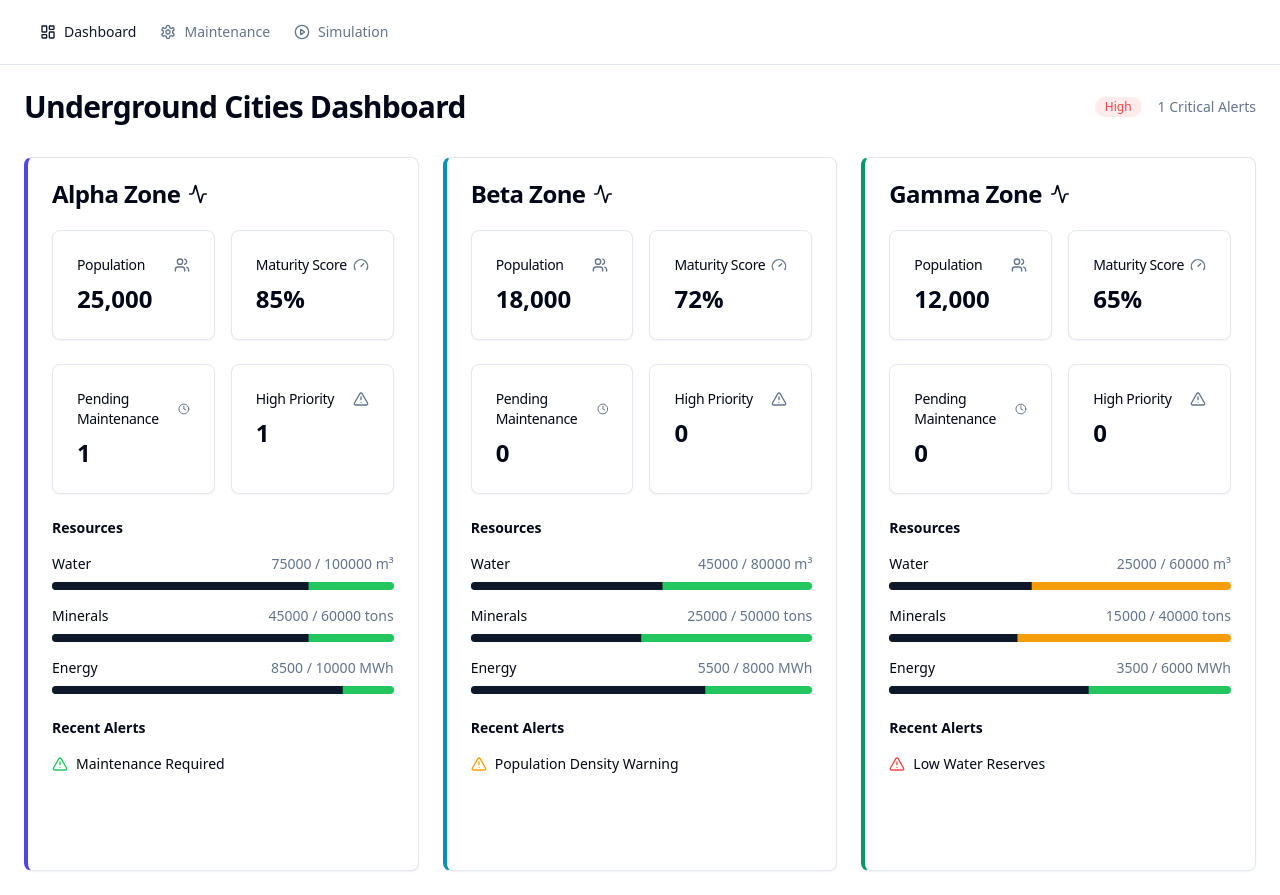
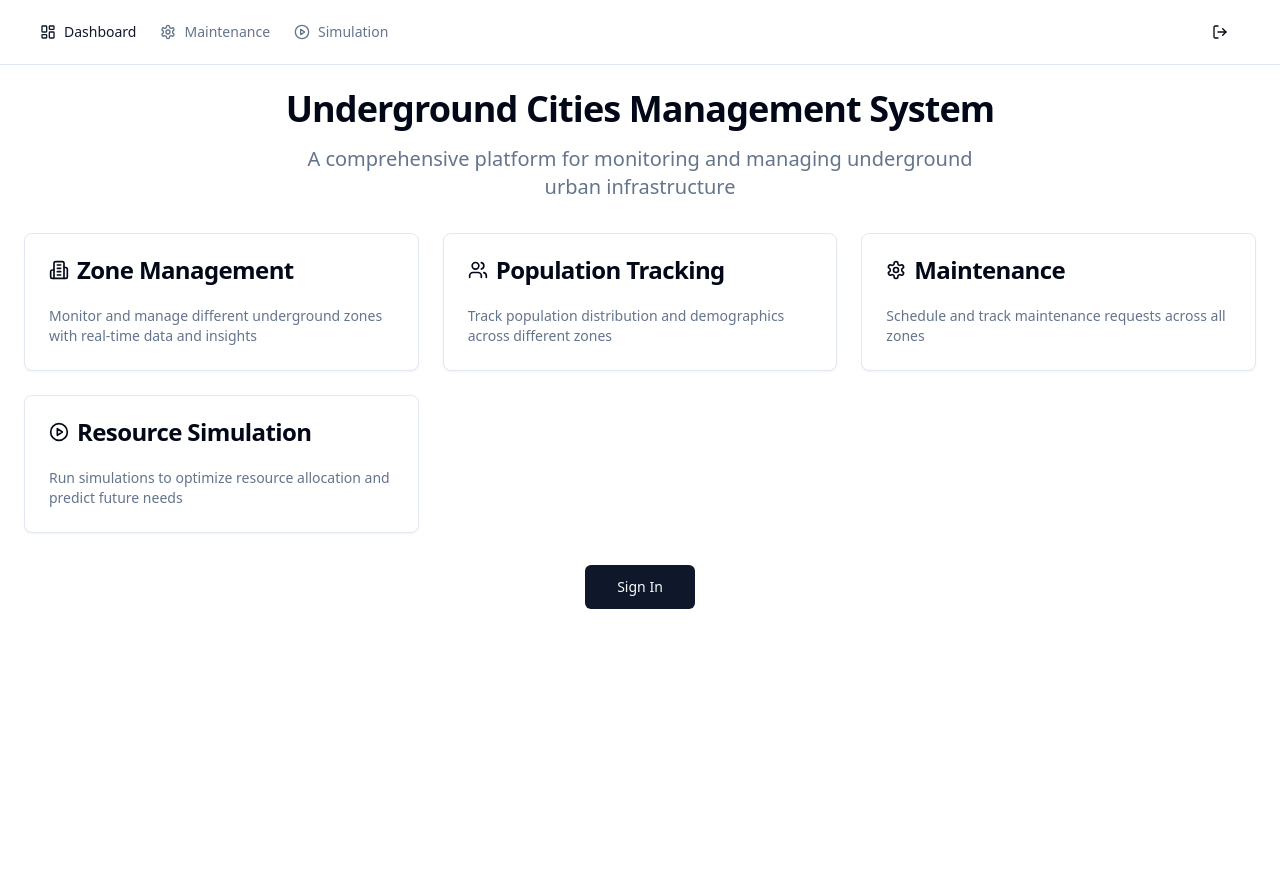
Before and after one commit to kadina21/ucms-polyhacks2025, a React (Vite) app: page / in a window 1280 px wide. After the commit the page ends 800 px from the top, so only its background shows below. Built offline with nearby package versions, Linux system fonts and the light colour scheme.

Commit message:
Add home page and sign-in
This commit adds a home page for project presentation and a (fake) sign-in page.  The home page will be accessible upon clicking "Sign in".

```diff
--- a/src/App.tsx
+++ b/src/App.tsx
@@ -5,6 +5,10 @@ import { TooltipProvider } from "@/components/ui/tooltip";
 import { QueryClient, QueryClientProvider } from "@tanstack/react-query";
 import { BrowserRouter, Routes, Route } from "react-router-dom";
 import { MainNav } from "@/components/MainNav";
+import { AuthProvider } from "@/contexts/AuthContext";
+import ProtectedRoute from "@/components/ProtectedRoute";
+import Home from "./pages/Home";
+import Auth from "./pages/Auth";
 import Index from "./pages/Index";
 import ZoneDetail from "./pages/ZoneDetail";
 import PopulationDetail from "./pages/PopulationDetail";
@@ -17,6 +21,7 @@ const queryClient = new QueryClient();
 const App = () => (
   <QueryClientProvider client={queryClient}>
     <TooltipProvider>
+      <AuthProvider>
         <Toaster />
         <Sonner />
         <BrowserRouter>
@@ -28,16 +33,39 @@ const App = () => (
             </header>
             <main className="flex-1">
               <Routes>
-              <Route path="/" element={<Index />} />
-              <Route path="/zone/:id" element={<ZoneDetail />} />
-              <Route path="/zone/:id/population" element={<PopulationDetail />} />
-              <Route path="/maintenance" element={<MaintenanceView />} />
-              <Route path="/simulation" element={<SimulationView />} />
+                <Route path="/" element={<Home />} />
+                <Route path="/auth" element={<Auth />} />
+                <Route path="/dashboard" element={
+                  <ProtectedRoute>
+                    <Index />
+                  </ProtectedRoute>
+                } />
+                <Route path="/zone/:id" element={
+                  <ProtectedRoute>
+                    <ZoneDetail />
+                  </ProtectedRoute>
+                } />
+                <Route path="/zone/:id/population" element={
+                  <ProtectedRoute>
+                    <PopulationDetail />
+                  </ProtectedRoute>
+                } />
+                <Route path="/maintenance" element={
+                  <ProtectedRoute>
+                    <MaintenanceView />
+                  </ProtectedRoute>
+                } />
+                <Route path="/simulation" element={
+                  <ProtectedRoute>
+                    <SimulationView />
+                  </ProtectedRoute>
+                } />
                 <Route path="*" element={<NotFound />} />
               </Routes>
             </main>
           </div>
         </BrowserRouter>
+      </AuthProvider>
     </TooltipProvider>
   </QueryClientProvider>
 );
--- a/src/components/MainNav.tsx
+++ b/src/components/MainNav.tsx
@@ -1,10 +1,23 @@
 
 import { Link, useLocation } from "react-router-dom";
-import { LayoutDashboard, Settings, PlayCircle } from "lucide-react";
+import { LayoutDashboard, Settings, PlayCircle, LogOut } from "lucide-react";
 import { cn } from "@/lib/utils";
+import { useAuth } from "@/contexts/AuthContext";
+import { Button } from "@/components/ui/button";
+import { useToast } from "@/hooks/use-toast";
 
 export function MainNav() {
   const location = useLocation();
+  const { logout } = useAuth();
+  const { toast } = useToast();
+
+  const handleLogout = () => {
+    logout();
+    toast({
+      title: "Signed out",
+      description: "You have been successfully signed out.",
+    });
+  };
 
   const routes = [
     {
@@ -28,7 +41,8 @@ export function MainNav() {
   ];
 
   return (
-    <nav className="flex items-center space-x-4 lg:space-x-6 mx-6">
+    <div className="flex items-center justify-between w-full px-6">
+      <nav className="flex items-center space-x-4 lg:space-x-6">
         {routes.map((route) => (
           <Link
             key={route.href}
@@ -45,5 +59,9 @@ export function MainNav() {
           </Link>
         ))}
       </nav>
+      <Button variant="ghost" size="icon" onClick={handleLogout}>
+        <LogOut className="h-4 w-4" />
+      </Button>
+    </div>
   );
 }
--- /dev/null
+++ b/src/components/ProtectedRoute.tsx
@@ -0,0 +1,15 @@
+
+import { Navigate } from "react-router-dom";
+import { useAuth } from "@/contexts/AuthContext";
+
+const ProtectedRoute = ({ children }: { children: React.ReactNode }) => {
+  const { isAuthenticated } = useAuth();
+
+  if (!isAuthenticated) {
+    return <Navigate to="/auth" replace />;
+  }
+
+  return <>{children}</>;
+};
+
+export default ProtectedRoute;
--- /dev/null
+++ b/src/contexts/AuthContext.tsx
@@ -0,0 +1,37 @@
+
+import React, { createContext, useContext, useState } from "react";
+
+interface AuthContextType {
+  isAuthenticated: boolean;
+  login: (email: string, password: string) => void;
+  logout: () => void;
+}
+
+const AuthContext = createContext<AuthContextType | null>(null);
+
+export const AuthProvider = ({ children }: { children: React.ReactNode }) => {
+  const [isAuthenticated, setIsAuthenticated] = useState(false);
+
+  const login = (email: string, password: string) => {
+    // Fake authentication - accept any credentials
+    setIsAuthenticated(true);
+  };
+
+  const logout = () => {
+    setIsAuthenticated(false);
+  };
+
+  return (
+    <AuthContext.Provider value={{ isAuthenticated, login, logout }}>
+      {children}
+    </AuthContext.Provider>
+  );
+};
+
+export const useAuth = () => {
+  const context = useContext(AuthContext);
+  if (!context) {
+    throw new Error("useAuth must be used within an AuthProvider");
+  }
+  return context;
+};
--- a/src/integrations/supabase/types.ts
+++ b/src/integrations/supabase/types.ts
@@ -372,6 +372,27 @@ export type Database = {
           },
         ]
       }
+      profiles: {
+        Row: {
+          created_at: string
+          email: string
+          id: string
+          updated_at: string
+        }
+        Insert: {
+          created_at?: string
+          email: string
+          id: string
+          updated_at?: string
+        }
+        Update: {
+          created_at?: string
+          email?: string
+          id?: string
+          updated_at?: string
+        }
+        Relationships: []
+      }
       resources: {
         Row: {
           capacity: number
--- /dev/null
+++ b/src/pages/Auth.tsx
@@ -0,0 +1,72 @@
+
+import { useState } from "react";
+import { useNavigate } from "react-router-dom";
+import { useAuth } from "@/contexts/AuthContext";
+import { Button } from "@/components/ui/button";
+import { Input } from "@/components/ui/input";
+import { Card, CardContent, CardDescription, CardHeader, CardTitle } from "@/components/ui/card";
+import { useToast } from "@/hooks/use-toast";
+
+const Auth = () => {
+  const [email, setEmail] = useState("");
+  const [password, setPassword] = useState("");
+  const { login } = useAuth();
+  const navigate = useNavigate();
+  const { toast } = useToast();
+
+  const handleSubmit = (e: React.FormEvent) => {
+    e.preventDefault();
+    login(email, password);
+    toast({
+      title: "Welcome back!",
+      description: "You have successfully signed in.",
+    });
+    navigate("/");
+  };
+
+  return (
+    <div className="container mx-auto flex items-center justify-center min-h-[80vh]">
+      <Card className="w-full max-w-md">
+        <CardHeader>
+          <CardTitle>Sign In</CardTitle>
+          <CardDescription>
+            Enter any email and password to access the dashboard
+          </CardDescription>
+        </CardHeader>
+        <CardContent>
+          <form onSubmit={handleSubmit} className="space-y-4">
+            <div className="space-y-2">
+              <label htmlFor="email" className="text-sm font-medium">
+                Email
+              </label>
+              <Input
+                id="email"
+                type="email"
+                value={email}
+                onChange={(e) => setEmail(e.target.value)}
+                required
+              />
+            </div>
+            <div className="space-y-2">
+              <label htmlFor="password" className="text-sm font-medium">
+                Password
+              </label>
+              <Input
+                id="password"
+                type="password"
+                value={password}
+                onChange={(e) => setPassword(e.target.value)}
+                required
+              />
+            </div>
+            <Button type="submit" className="w-full">
+              Sign In
+            </Button>
+          </form>
+        </CardContent>
+      </Card>
+    </div>
+  );
+};
+
+export default Auth;
--- /dev/null
+++ b/src/pages/Home.tsx
@@ -0,0 +1,93 @@
+
+import { Card, CardContent, CardDescription, CardHeader, CardTitle } from "@/components/ui/card";
+import { useAuth } from "@/contexts/AuthContext";
+import { Link } from "react-router-dom";
+import { Button } from "@/components/ui/button";
+import { Building2, Users, PlayCircle, Settings } from "lucide-react";
+
+const Home = () => {
+  const { isAuthenticated } = useAuth();
+
+  return (
+    <div className="container mx-auto p-6 space-y-8">
+      <div className="text-center space-y-4">
+        <h1 className="text-4xl font-bold tracking-tight">Underground Cities Management System</h1>
+        <p className="text-xl text-muted-foreground max-w-2xl mx-auto">
+          A comprehensive platform for monitoring and managing underground urban infrastructure
+        </p>
+      </div>
+
+      <div className="grid md:grid-cols-2 lg:grid-cols-3 gap-6 mt-12">
+        <Card>
+          <CardHeader>
+            <CardTitle className="flex items-center gap-2">
+              <Building2 className="h-5 w-5" />
+              Zone Management
+            </CardTitle>
+          </CardHeader>
+          <CardContent>
+            <CardDescription>
+              Monitor and manage different underground zones with real-time data and insights
+            </CardDescription>
+          </CardContent>
+        </Card>
+
+        <Card>
+          <CardHeader>
+            <CardTitle className="flex items-center gap-2">
+              <Users className="h-5 w-5" />
+              Population Tracking
+            </CardTitle>
+          </CardHeader>
+          <CardContent>
+            <CardDescription>
+              Track population distribution and demographics across different zones
+            </CardDescription>
+          </CardContent>
+        </Card>
+
+        <Card>
+          <CardHeader>
+            <CardTitle className="flex items-center gap-2">
+              <Settings className="h-5 w-5" />
+              Maintenance
+            </CardTitle>
+          </CardHeader>
+          <CardContent>
+            <CardDescription>
+              Schedule and track maintenance requests across all zones
+            </CardDescription>
+          </CardContent>
+        </Card>
+
+        <Card>
+          <CardHeader>
+            <CardTitle className="flex items-center gap-2">
+              <PlayCircle className="h-5 w-5" />
+              Resource Simulation
+            </CardTitle>
+          </CardHeader>
+          <CardContent>
+            <CardDescription>
+              Run simulations to optimize resource allocation and predict future needs
+            </CardDescription>
+          </CardContent>
+        </Card>
+      </div>
+
+      <div className="text-center mt-12">
+        {isAuthenticated ? (
+          <Link to="/dashboard">
+            <Button size="lg">Go to Dashboard</Button>
+          </Link>
+        ) : (
+          <Link to="/auth">
+            <Button size="lg">Sign In</Button>
+          </Link>
+        )}
+      </div>
+    </div>
+  );
+};
+
+export default Home;
```
Lines whose indentation alone changed are shown as unchanged.
